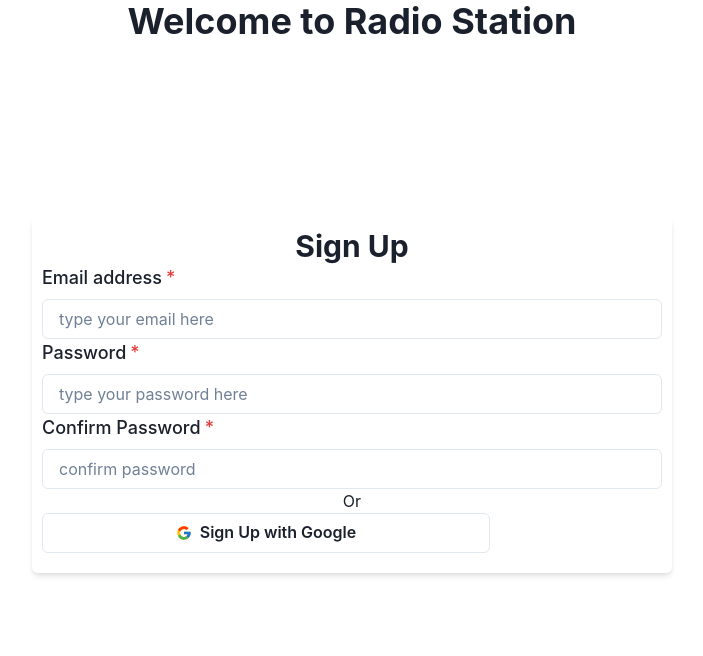
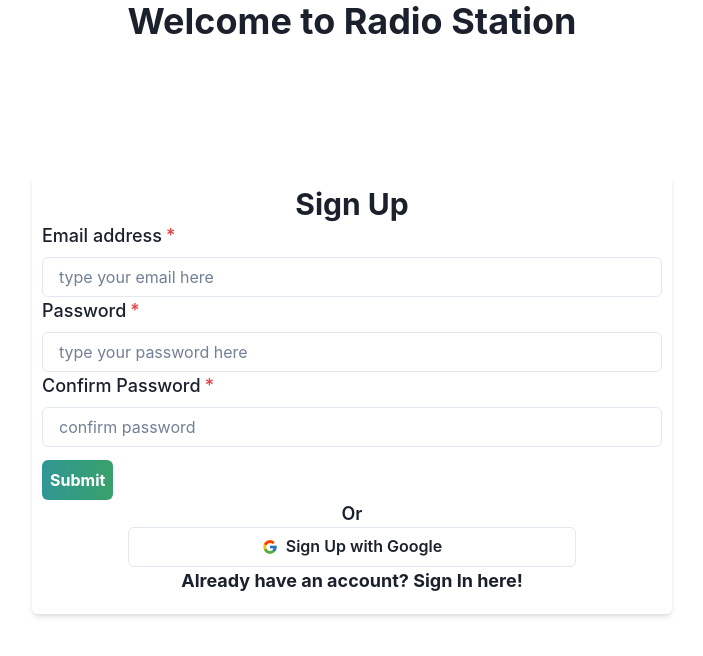
Before and after one commit to TanjimAnim/Radio-Server, a Next.js app in the folder client/: page / in a window 1280 px wide. Shown: the top 656 px of the page, without its empty margins (288-991 px from the left). Built offline with nearby package versions, Linux system fonts and the light colour scheme.

Commit message:
feat:signup page

```diff
--- a/client/pages/signup.js
+++ b/client/pages/signup.js
@@ -6,8 +6,10 @@ import {
   Text,
   Button,
   Heading,
+  Center,
 } from "@chakra-ui/react";
 import { FcGoogle } from "react-icons/fc";
+import Link from "next/link";
 
 export default function SignUpForm() {
   return (
@@ -70,13 +72,32 @@ export default function SignUpForm() {
                   }}
                 />
               </FormControl>
+              <Box
+                as='button'
+                mt='2%'
+                p={2}
+                color='white'
+                fontWeight='bold'
+                borderRadius='md'
+                bgGradient='linear(to-r, teal.500,green.500)'
+                _hover={{
+                  bgGradient: "linear(to-r, red.500, yellow.500)",
+                }}
+                type='submit'
+                value='Submit'
+              >
+                Submit
+              </Box>
             </form>
           </Box>
 
           <Box textAlign='center'>
-            <Text>Or</Text>
+            <Text fontSize='lg' fontWeight={600}>
+              Or
+            </Text>
           </Box>
           <Box marginRight='auto' marginLeft='auto'>
+            <Center>
               <Button
                 w={"full"}
                 maxW={"md"}
@@ -85,6 +106,12 @@ export default function SignUpForm() {
               >
                 <Text>Sign Up with Google</Text>
               </Button>
+            </Center>
+          </Box>
+          <Box textAlign='center'>
+            <Text fontSize='lg' fontWeight={700}>
+              Already have an account? <Link href='/signin'>Sign In here!</Link>
+            </Text>
           </Box>
         </Box>
       </Box>
```
Lines whose indentation alone changed are shown as unchanged.
